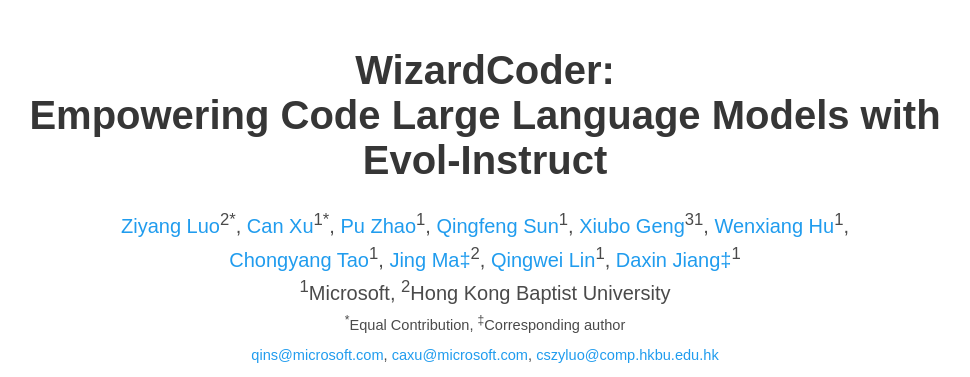
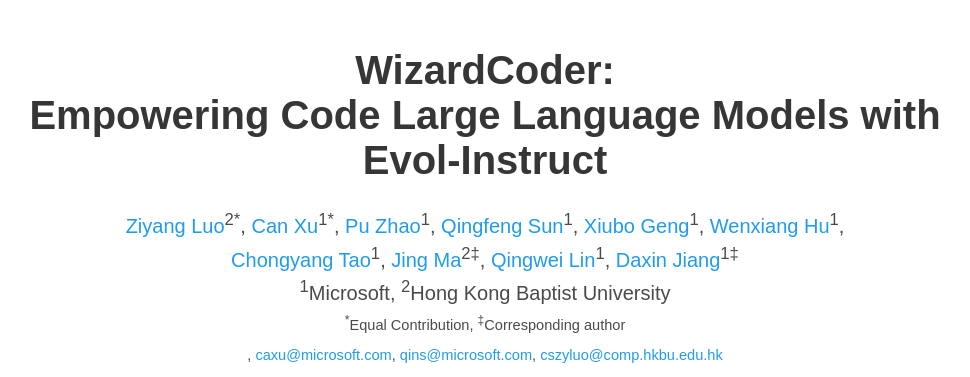
Before and after one commit to WizardLM/WizardCoder, a plain HTML site: page index.html in a window 1280 px wide. Shown: the top 377 px of the page, without its empty margins (155-1125 px from the left). Drawn offline with nearby package versions, Linux system fonts and the light colour scheme; some icons are missing; a web font is replaced by a local one.

Commit message:
fix typo

```diff
--- a/index.html
+++ b/index.html
@@ -66,7 +66,7 @@
 
                             <span class="author-block"><a href="https://victorsungo.github.io/" target="_blank">Qingfeng Sun</a><sup>1</sup>,</span>
 
-                            <span class="author-block"><a href="https://scholar.google.com/citations?user=XxeX3FgAAAAJ&hl=en" target="_blank">Xiubo Geng</a><sup>31</sup>,</span>
+                            <span class="author-block"><a href="https://scholar.google.com/citations?user=XxeX3FgAAAAJ&hl=en" target="_blank">Xiubo Geng</a><sup>1</sup>,</span>
 
                             <span class="author-block"><a href=""
                                 target="_blank">Wenxiang Hu</a><sup>1</sup>,</span>
@@ -76,12 +76,12 @@
                                     target="_blank">Chongyang Tao</a><sup>1</sup>,</span>
 
                             <span class="author-block"><a href="https://majingcuhk.github.io/"
-                                    target="_blank">Jing Ma‡</a><sup>2</sup>,</span>
+                                    target="_blank">Jing Ma</a><sup>2‡</sup>,</span>
 
                             <span class="author-block"><a href="https://scholar.google.com/citations?hl=en&user=W9fdsxMAAAAJ"
                                     target="_blank">Qingwei Lin</a><sup>1</sup>,</span>
 
-                            <span class="author-block"><a href="" target="_blank"> Daxin Jiang‡</a><sup>1</sup></span>
+                            <span class="author-block"><a href="" target="_blank"> Daxin Jiang</a><sup>1‡</sup></span>
                             </span>
                         </div>
 
@@ -90,9 +90,9 @@
                             <span class="author-block"><sup>2</sup>Hong Kong Baptist University</span>
                             <span class="eql-cntrb"><small><br><sup>*</sup>Equal Contribution, <sup>‡</sup>Corresponding
                                     author</small></span>
-                            <span class="eql-cntrb"><small><br><a
+                            <span class="eql-cntrb"><small><br>, <a
+										href="mailto:caxu.microsoft.com">caxu@microsoft.com</a>, <a
                                         href="mailto:qins@microsoft.com">qins@microsoft.com</a>, <a
-										href="mailto:caxu.microsoft.com">caxu@microsoft.com</a>, <a
                                         href="mailto:cszyluo@comp.hkbu.edu.hk">cszyluo@comp.hkbu.edu.hk</a></small></span>
                         </div>
 
```
